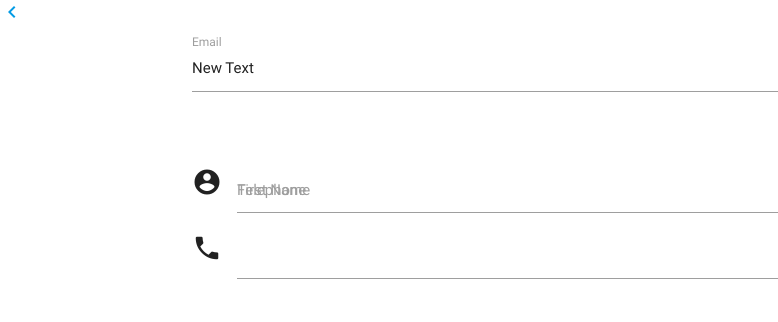
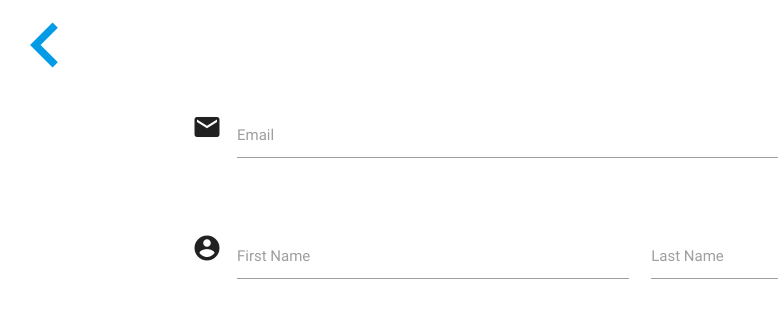
Before and after one commit to ReginaGalvezCh/lyft, a plain HTML site: page registrate.html in a window 1280 px wide. Shown: the whole page, without its empty margins (0-778 px from the left). Drawn offline with Linux system fonts and the light colour scheme.

Commit message:
actualizando registro

```diff
--- a/js/main.js
+++ b/js/main.js
@@ -1,4 +1,4 @@
-$('#input_text').val('New Text');
+$('#input_text').val('');
 $('#input_text').trigger('autoresize');
 
 $(document).ready(function() {
--- a/registrate.html
+++ b/registrate.html
@@ -8,15 +8,16 @@
 	<link rel="stylesheet" type="text/css" href="css/main.css">
 </head>
 <body>
-<header>
-	<a href="index.html"><i class="material-icons">keyboard_arrow_left</i></a>
-</header>
+	<header>
+		<a href="index.html"><i class="large material-icons">keyboard_arrow_left</i></a>
+	</header>
 	<div class="container">
 
 		<div class="row">
 			<form class="col s12">
 				<div class="row">
 					<div class="input-field col s12">
+						<i class="material-icons prefix">mail</i>
 						<input id="input_text" type="email" class="validate" length="50">
 						<label for="input_text" data-error="wrong" data-success="right">Email</label>
 					</div>
@@ -25,21 +26,24 @@
 		</div>
 		<div class="row">
 			<form class="col s12">
-				<div class="row">
-				<div class="input-field col s12">
-						<i class="material-icons prefix">account_circle</i>
-						<input id="icon_prefix" type="text" class="validate">
-						<label for="icon_prefix">First Name</label>
-						<i class="material-icons prefix">phone</i>
-						<input id="icon_telephone" type="tel" class="validate">
-						<label for="icon_telephone">Telephone</label>
+				<form class="col s12">
+					<div class="row">
+						<div class="input-field col s6">
+							<i class="material-icons prefix">account_circle</i>
+							<input id="input_text" type="text" class="validate" length="30">
+							<label for="first_name">First Name</label>
+						</div>
+						<div class="input-field col s6">
+							<input id="input_text" type="text" class="validate" length="30">
+							<label for="last_name">Last Name</label>
+						</div>
 					</div>
 				</div>
 			</form>
-		</div>
+		</form>
 	</div>
+</div>
 
-</div>
 <script type="text/javascript" src="js/jquery-3.1.1.min.js"></script>
 <script type="text/javascript"  src="js/materialize.js" ></script>
 <script type="text/javascript" src="js/main.js"></script>
```
